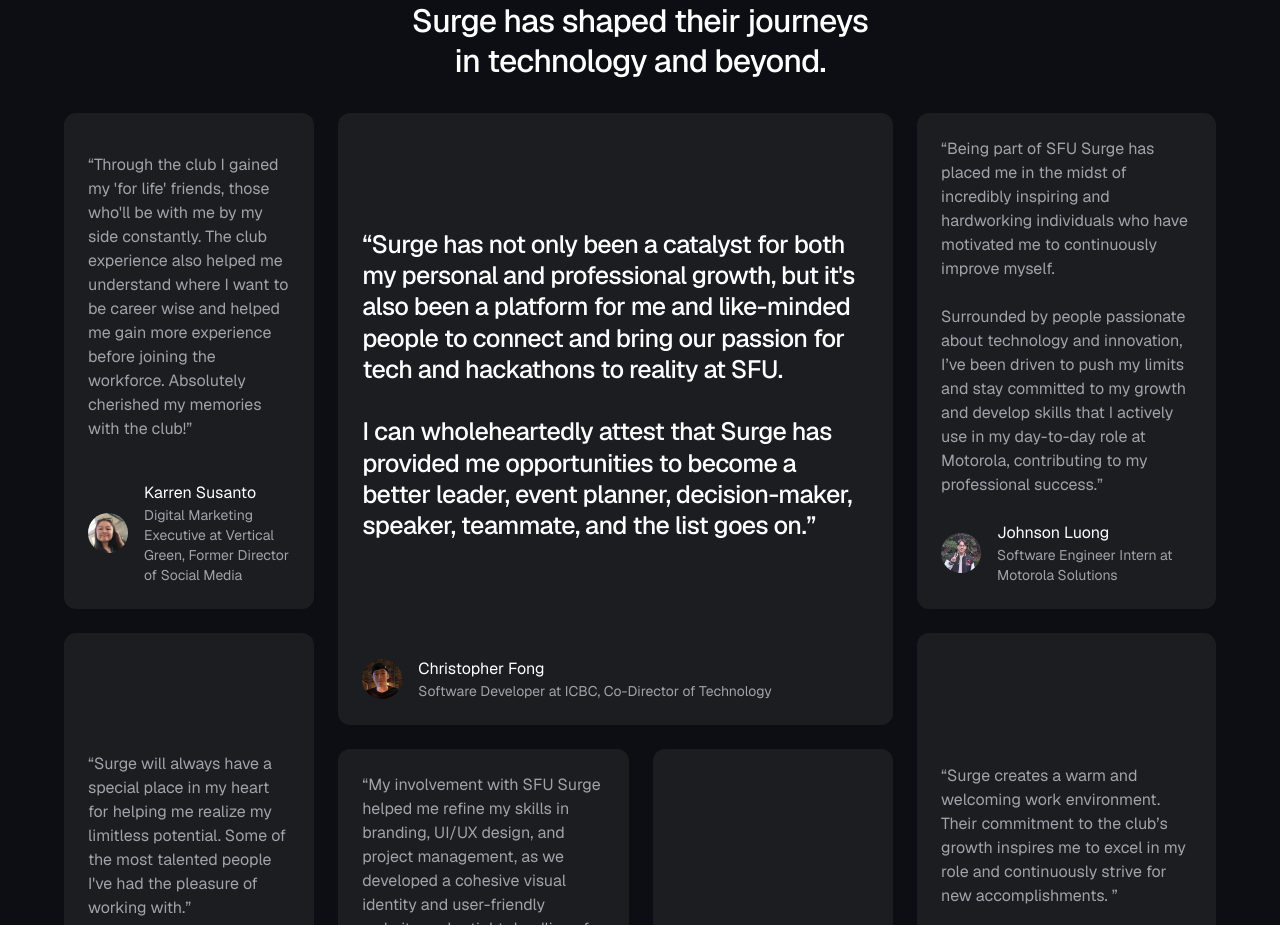
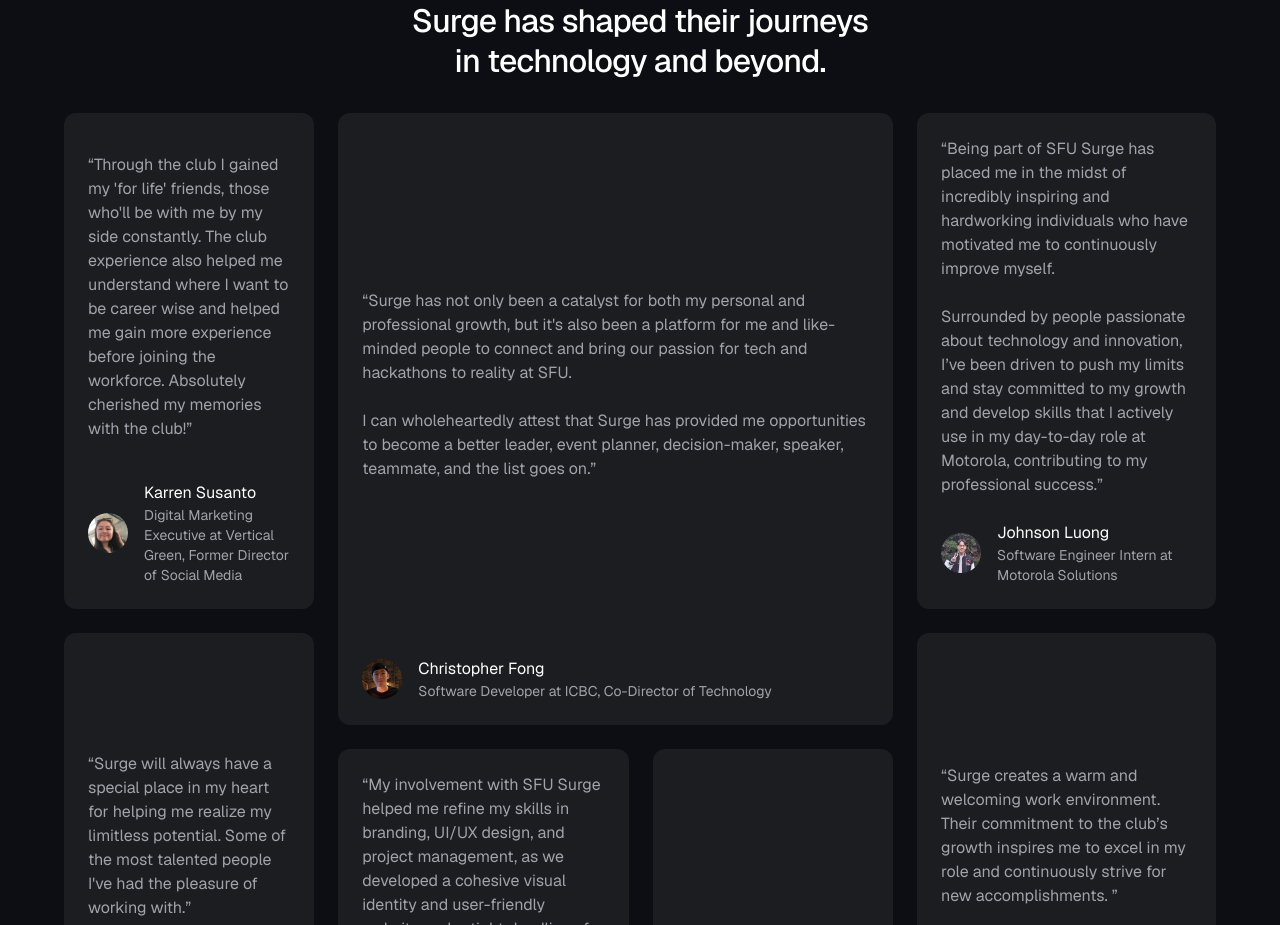
Before and after one commit to sfusurge/surge_website, a Next.js app: page /about in a window 1280 px wide. Shown: the part 2687-3612 px from the top of the page. Built offline with nearby package versions, Linux system fonts and the light colour scheme; no server answers.

Commit message:
ui changes

```diff
--- a/src/app/join/page.tsx
+++ b/src/app/join/page.tsx
@@ -1,6 +1,6 @@
 import type { Metadata } from "next";
 import Image from "next/image";
-import Card from "@/components/Card";
+import ImageCard from "@/components/ImageCard";
 import OpenRolesSection from "./OpenRolesSection";
 import ButtonScroll from "@/components/ButtonScroll";
 import InfoItem from "@/components/InfoItem";
@@ -51,17 +51,17 @@ export default async function JoinTeam() {
         </h2>
 
         <div className="grid grid-cols-1 lg:grid-cols-3 gap-8">
-          <Card
+          <ImageCard
             title="Learn New Skills"
             description="Learn to blend tech, design, and business for comprehensive projects."
             src={skills}
           />
-          <Card
+          <ImageCard
             title="Hands-on Experience"
             description="Work on real-world projects and enhance your tech skills."
             src={experience}
           />
-          <Card
+          <ImageCard
             title="Meet Friends"
             description="Connect with like-minded peers and build lasting friendships."
             src={friends}
--- a/src/app/sections/about/Testimonials/index.tsx
+++ b/src/app/sections/about/Testimonials/index.tsx
@@ -21,7 +21,7 @@ export default function Testimonials() {
                 name={thisEvent.name}
                 position={thisEvent.position}
                 testimonial={thisEvent.testimonial}
-                imageLink={thisEvent.src}
+                src={thisEvent.src}
               />
             </div>
           );
--- /dev/null
+++ b/src/app/test/page.tsx
@@ -0,0 +1,55 @@
+import { MasonryGrid, MasonryGridItem } from "@/components/MasonryGrid/MasonryGrid";
+import TestimonialCard from "@/components/TestimonialCard";
+import { TestimonialCardProps } from "@/components/TestimonialCard"
+
+export default function TestPage({ }) {
+    const data: TestimonialCardProps[] = [
+        {
+            "name": "Karren Susanto",
+            "position": "Digital Marketing Executive at Vertical Green, Former Director of Social Media",
+            "testimonial": "Through the club I gained my 'for life' friends, those who'll be with me by my side constantly. The club experience also helped me understand where I want to be career wise and helped me gain more experience before joining the workforce. Absolutely cherished my memories with the club!",
+            "src": "/testimonials/karrensusanto.jpeg"
+        },
+        {
+            "name": "Christopher Fong",
+            "position": "Software Developer at ICBC, Co-Director of Technology",
+            "testimonial": "Surge has not only been a catalyst for both my personal and professional growth, but it's also been a platform for me and like-minded people to connect and bring our passion for tech and hackathons to reality at SFU.\n\nI can wholeheartedly attest that Surge has provided me opportunities to become a better leader, event planner, decision-maker, speaker, teammate, and the list goes on.",
+            "src": "/testimonials/christopherfong.jpg"
+        },
+        {
+            "name": "Johnson Luong",
+            "position": "Software Engineer Intern at Motorola Solutions",
+            "testimonial": "Being part of SFU Surge has placed me in the midst of incredibly inspiring and hardworking individuals who have motivated me to continuously improve myself.\n\nSurrounded by people passionate about technology and innovation, I’ve been driven to push my limits and stay committed to my growth and develop skills that I actively use in my day-to-day role at Motorola, contributing to my professional success.",
+            "src": "/testimonials/johnsonluong.jpg"
+        },
+        {
+            "name": "Christina Raganit",
+            "position": "UA Design Intern at SAP, Former Director of Visual Design",
+            "testimonial": "Surge will always have a special place in my heart for helping me realize my limitless potential. Some of the most talented people I've had the pleasure of working with.",
+            "src": "/testimonials/christinaraganit.jpg"
+        },
+        {
+            "name": "Vicky Xu",
+            "position": "Director of Finance, Business Student at Beedie School of Business",
+            "testimonial": "Surge creates a warm and welcoming work environment. Their commitment to the club’s growth inspires me to excel in my role and continuously strive for new accomplishments. ",
+
+            "src": "/testimonials/vickyxu.jpg"
+        },
+        {
+            "name": "Linda Jolly",
+            "position": "Design Coordinator, Interactive Arts and Communications Major at Simon Fraser University",
+            "testimonial": "My involvement with SFU Surge helped me refine my skills in branding, UI/UX design, and project management, as we developed a cohesive visual identity and user-friendly website under tight deadlines for StormHacks. Working alongside other creatives pushed me to think outside the box and manage my time more effectively. Surge has also provided valuable networking opportunities with industry professionals and fellow designers, contributing to both my personal and professional growth.",
+            "src": "/testimonials/lindajolly.jpg"
+        }, {
+            "name": "Brendan Shen",
+            position:"Developer (Coordinator)",
+            testimonial: "Since joining SFU Surge as a Developer, I've been able to gain many of valuable experiences and relevant skills in web development. Being in SFU Surge has also meant that I have had the privilege of working with a fantastic team of likeminded and skilled individuals all working towards a common goal. These team mebers have also become some of best friends who have shaped me into a more confident person both personally and professionally. Overall, my experience with SFU Surge has been fantastic and I have loved every second of it!",
+            "src":""
+        }
+    ]
+
+
+    return <div>
+        <MasonryGrid data={data} content={TestimonialCard} />
+    </div>
+}
--- a/src/components/MasonryGrid.tsx
+++ /dev/null
@@ -1,28 +0,0 @@
-import { ReactNode, useCallback, useRef, useState } from "react";
-
-interface MasonryGridItem {
-    id: string
-}
-
-export function MasonryGrid<T extends MasonryGridItem>({
-    columnMap, data, content
-}: {
-    columnMap: { [width: number]: number },
-    data: T[],
-    content: (item: T) => ReactNode
-}) {
-
-    const [columns, setColumns] = useState(3);
-
-    const containerRef = useRef<HTMLDivElement>(null);
-
-    const updateColumns = useCallback(()=>{}, [containerRef])
-
-
-    return <div ref={containerRef} className="flex-row gap-1 w-full">
-        {[...Array(columns).keys()].map((index) => (<div key={index} className="flex-col gap-1">
-            ({data.map(item => content(item))})
-        </div>))}
-    </div>
-
-}
--- /dev/null
+++ b/src/components/MasonryGrid/MasonaryGrid.module.css
@@ -0,0 +1,21 @@
+.masonryContainer {
+    columns: 3;
+    column-gap: 16px;
+}
+
+@media only screen and (max-width: 1200px) {
+    .masonryContainer {
+        columns: 2;
+    }
+}
+
+@media only screen and (max-width: 600px) {
+    .masonryContainer {
+        columns: 1;
+    }
+}
+
+.masonryItem {
+    break-inside:avoid;
+    margin-bottom: 16px;
+}
--- /dev/null
+++ b/src/components/MasonryGrid/MasonryGrid.tsx
@@ -0,0 +1,41 @@
+import { ReactNode, useCallback, useRef, useState } from "react";
+
+export interface MasonryGridItem {
+    name: string
+}
+
+// export function MasonryGrid<T extends MasonryGridItem>({
+//     columnMap, data, content
+// }: {
+//     columnMap: { [width: number]: number },
+//     data: T[],
+//     content: (item: T) => ReactNode
+// }) {
+
+//     const [columns, setColumns] = useState(3);
+
+//     const containerRef = useRef<HTMLDivElement>(null);
+
+//     const updateColumns = useCallback(()=>{}, [containerRef])
+
+
+//     return <div ref={containerRef} className="flex-row gap-1 w-full">
+//         {[...Array(columns).keys()].map((index) => (<div key={index} className="flex-col gap-1">
+//             ({data.map(item => content(item))})
+//         </div>))}
+//     </div>
+
+// }
+
+import style from "./MasonaryGrid.module.css"
+
+export function MasonryGrid<T extends MasonryGridItem>({ data, content }: {
+    data: T[],
+    content: (item: T) => ReactNode
+}) {
+    return <div className={style.masonryContainer}>
+        {(data.map(item => (
+            <div className={style.masonryItem} key={item.name}>{content(item)}</div>
+        )))}
+    </div>
+}
--- a/src/components/TestimonialCard.tsx
+++ b/src/components/TestimonialCard.tsx
@@ -1,19 +1,17 @@
-type TestimonialCardProps = {
+export interface TestimonialCardProps {
   className?: string;
   name: string;
+  testimonial: string;
+  src: string;
   position: string;
-  testimonial: string;
-  cardStyle: string;
-  imageLink: string;
 };
 export default function TestimonialCard({
   className,
   name,
-  position,
   testimonial,
-  cardStyle, imageLink,
+  src: imageLink,
+  position
 }: TestimonialCardProps) {
-  if (cardStyle === "small") {
   return (
     <div
       className={`${className} w-full h-full bg-overlay gap-6 rounded-xl flex flex-col whitespace-pre-wrap p-6`}
@@ -28,20 +26,4 @@ export default function TestimonialCard({
       </div>
     </div>
   );
-  } else {
-    return (
-      <div
-        className={`${className} w-full h-full bg-overlay gap-6 rounded-xl flex flex-col xl:flex-col whitespace-pre-wrap p-6`}
-      >
-        <p className="text-text-primary text-center tracking-tight mt-4 lg:my-auto  xl:text-left font-medium text-xl">“{testimonial}”</p>
-        <div className="flex justify-center xl:justify-normal items-center xl:flex-row gap-4">
-          <img src={imageLink} className="rounded-full w-10 h-10"></img>
-          <div className="flex flex-col">
-            <h2>{name}</h2>
-            <h3 className="text-text-secondary text-sm">{position}</h3>
-          </div>
-        </div>
-      </div>
-    );
 }
-}
```
Also changed, not shown: src/components/ImageCard.tsx (renamed from src/components/Card.tsx, +5 -5 lines), src/app/about/page.tsx (line endings or trailing spaces). Lines whose indentation alone changed are shown as unchanged.
